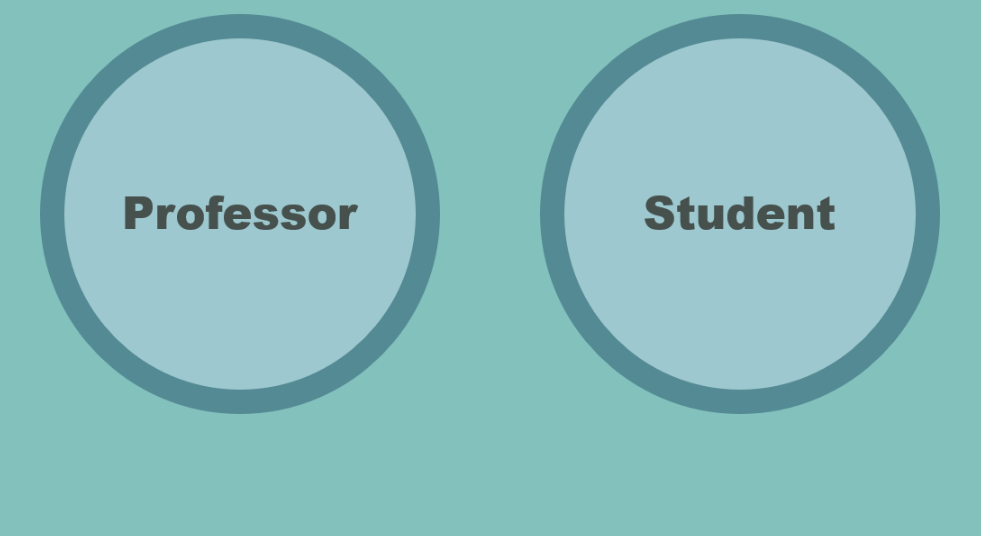
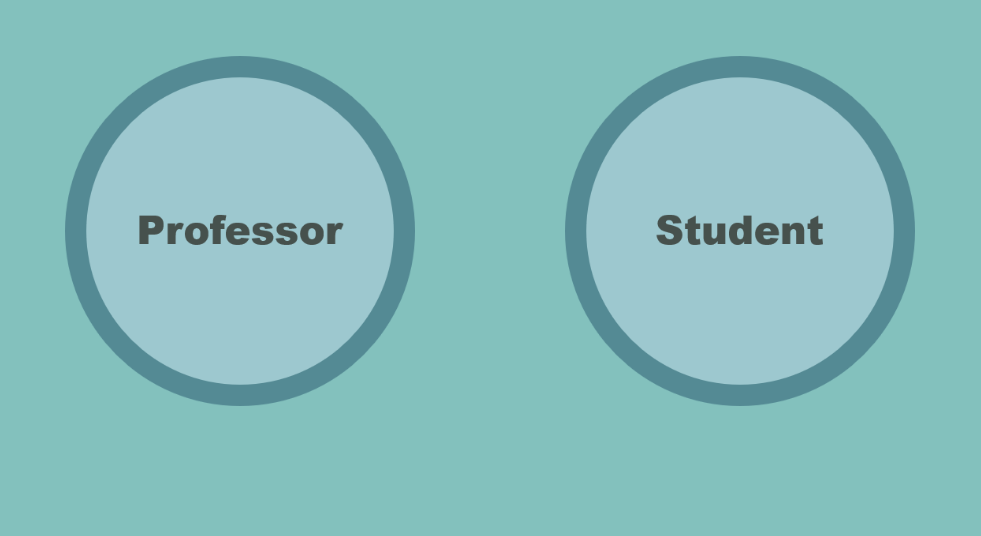
Before and after one commit to oss-nocheat/nocheat-legacy, a website: page select.html in a window 1280 px wide. Shown: the part 264-800 px from the top of the page, without its empty margins (150-1131 px from the left). Drawn offline with Linux system fonts and the light colour scheme; files whose address does not match are found by name.

Commit message:
크기 비율 조금 고침

```diff
--- a/select.html
+++ b/select.html
@@ -6,42 +6,35 @@
         body {
             background-color: #83C1BD;
         }
-        p1{
-            text-align:center;
-            font-size:80px;
-            font-family:Impact Roman;
-            font-weight: bold;
-            color:#EFEEED;
-        }
         #grid{
             position:absolute;
             top:50%;
             left:50%;
-            margin-left:-450px;
-            margin-top:-122px;
+            margin-left:-425px;
+            margin-top:-80px;
             display:grid;
-            grid-template-columns: 500px 500px;
+            grid-template-columns: 350px 0px;
         }
 
 
     </style>
 </head>
 <body>
-<p style="text-align:center; font-size:80px; font-family:Impact Roman; font-weight: bold; color:#EFEEED; margin-bottom: -30px">
+    <p style="text-align:center; font-size:80px; font-family:Impact Roman; font-weight: bold; color:#EFEEED; margin-bottom: -30px; margin-top: 50px;">
        NO CHEATING HELPER
     </p>
-<p style="font-size:50px; font-family:Impact Roman; color:#E5E4E4; text-align:center;">
+    <p style="font-size:50px; font-family:Impact Roman; color:#E5E4E4; text-align:center; ">
         choose the mode
     </p>
     <div id="grid">
         <div>
             <a href="professor.html" height="2" width="2" >
-            <img src="/assets/img/prof_button.png" alt="교수님으로 로그인" width="400" height="400">
+                <img src="prof_button.png" alt="교수님으로 로그인" width="350" height="350">
             </a>
         </div>
-    <div>
+        <div style="padding-left:150px;">
             <a href="student.html" height="2" width="2" >
-           <img src="/assets/img/stu_button.png" alt="학생으로 로그인" width="400" height="400">
+               <img src="/assets/img/stu_button.png" alt="학생으로 로그인" width="350" height="350">
             </a>
         </div>
     </div>
```
Lines whose indentation alone changed are shown as unchanged.
